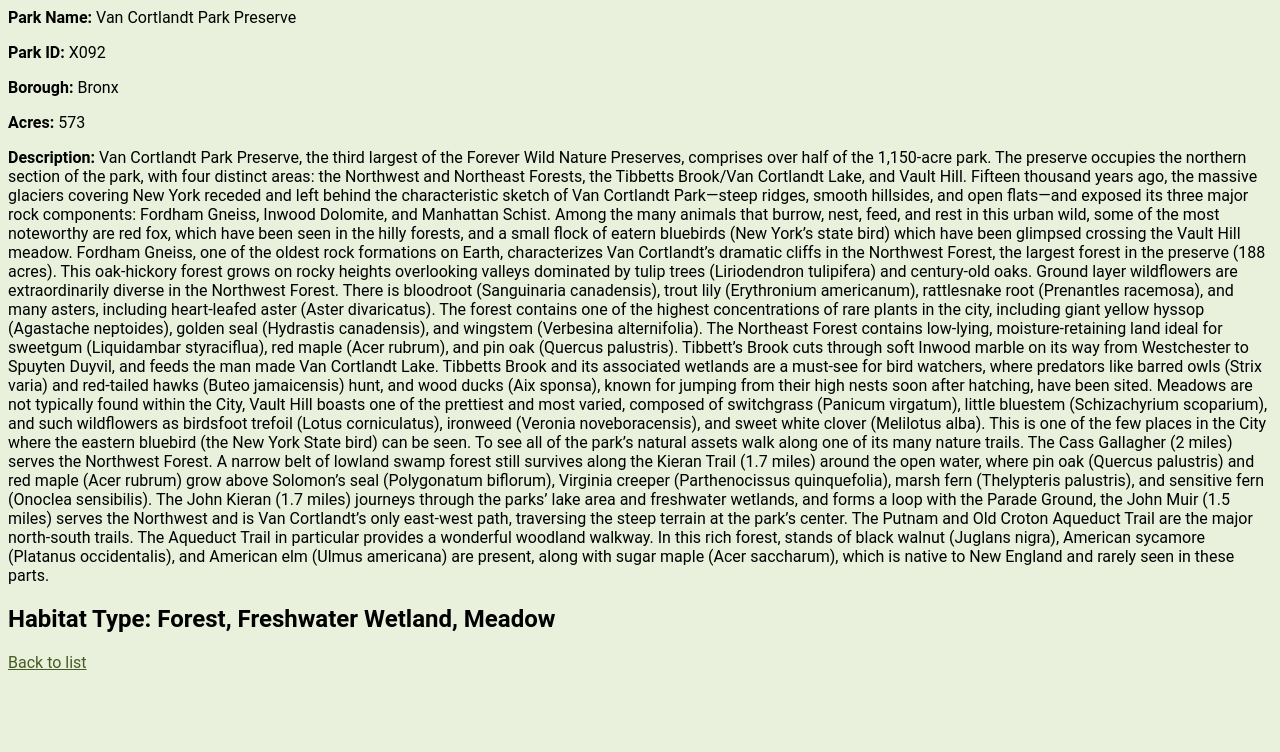
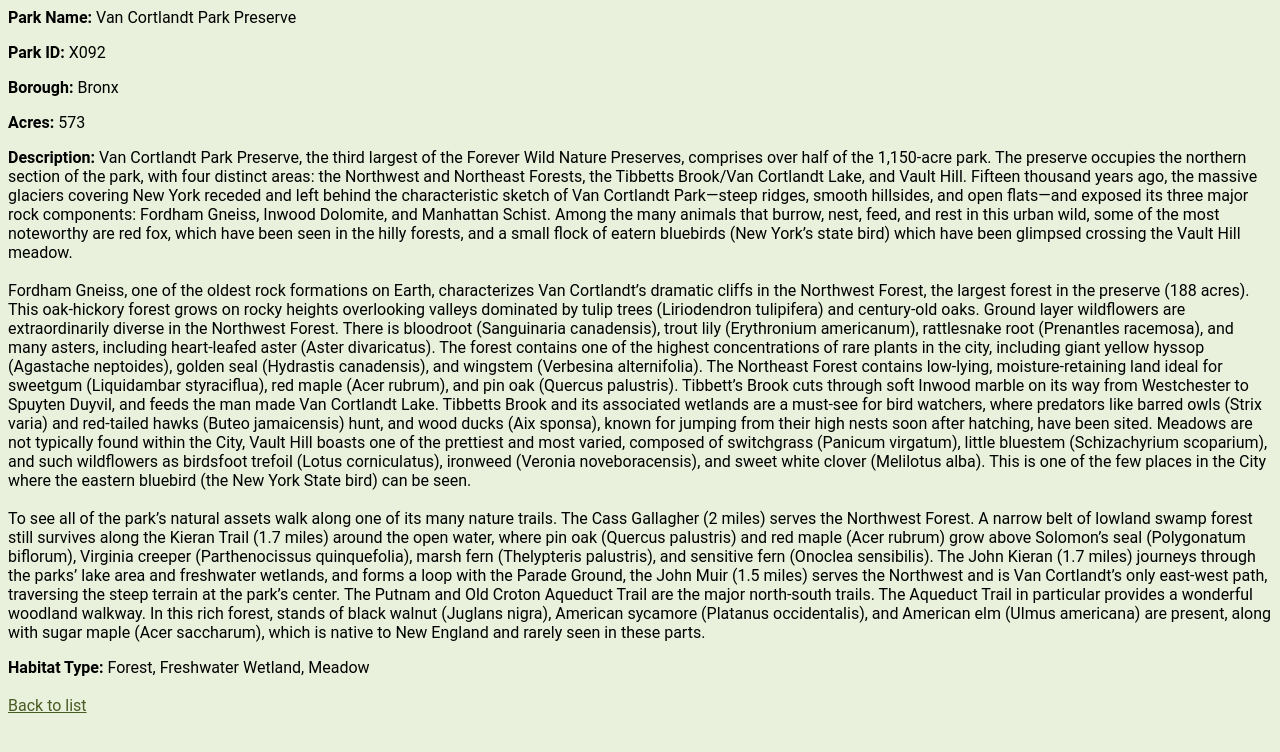
Before and after one commit to annabellamelvin/annabellamelvin.github.io, a Jekyll site: the page Nature_Preserves/parks/X092_573.html, which Jekyll copies as it is, in a window 1280 px wide. Shown: the top 752 px of the page. Built offline with Jekyll 4.4.1, drawn with Linux system fonts in a browser that asks for light colours; part of the change alters nothing that is shown.

```diff
--- a/Nature_Preserves/parks/X092_573.html
+++ b/Nature_Preserves/parks/X092_573.html
@@ -23,8 +23,7 @@
          the many animals that burrow, nest, feed, and rest in this urban wild, some of the
          most noteworthy are red fox, which have been seen in the hilly forests, and a small
          flock of eatern bluebirds (New York’s state bird) which have been glimpsed crossing
-         the Vault Hill meadow.&#xD;
-         &#xD;
+         the Vault Hill meadow.<br/><br/>
          Fordham Gneiss, one of the oldest rock formations on Earth, characterizes Van Cortlandt’s
          dramatic cliffs in the Northwest Forest, the largest forest in the preserve (188 acres).
          This oak-hickory forest grows on rocky heights overlooking valleys dominated by tulip
@@ -46,8 +45,7 @@
          scoparium), and such wildflowers as birdsfoot trefoil (Lotus corniculatus), ironweed
          (Veronia noveboracensis), and sweet white clover (Melilotus alba). This is one of
          the few places in the City where the eastern bluebird (the New York State bird) can
-         be seen.&#xD;
-         &#xD;
+         be seen.<br/><br/>
          To see all of the park’s natural assets walk along one of its many nature trails.
          The Cass Gallagher  (2 miles) serves the Northwest Forest. A narrow belt of lowland
          swamp forest still survives along the Kieran Trail (1.7 miles) around the open water,
@@ -63,6 +61,6 @@
          and American elm (Ulmus americana) are present, along with sugar maple (Acer saccharum),
          which is native to New England and rarely seen in these parts.
       </p>
-      <h2><b>Habitat Type: </b>Forest, Freshwater Wetland, Meadow
+      <p><b>Habitat Type: </b>Forest, Freshwater Wetland, Meadow<br/><br/>
       </h2><a href="https://annabellamelvin.github.io/Nature_Preserves/Parks.html">Back to list</a></body>
 </html>
```
